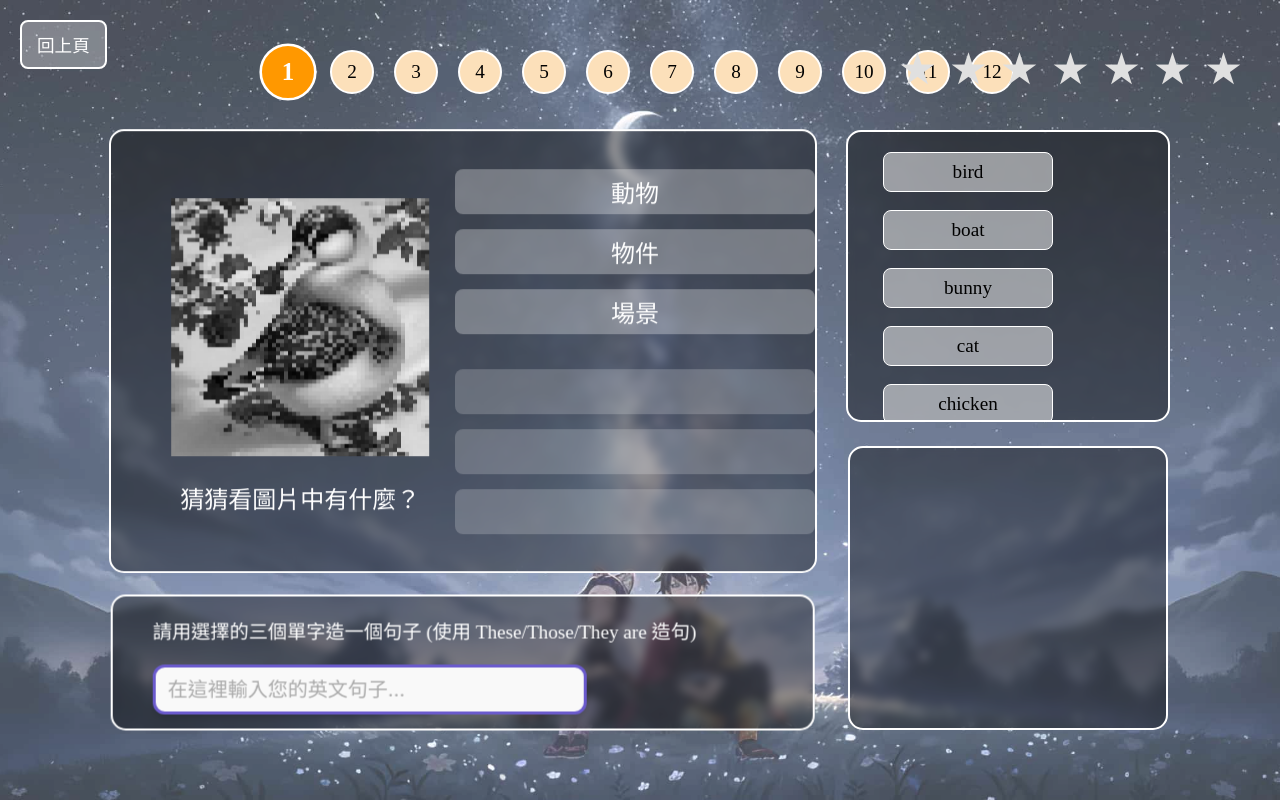
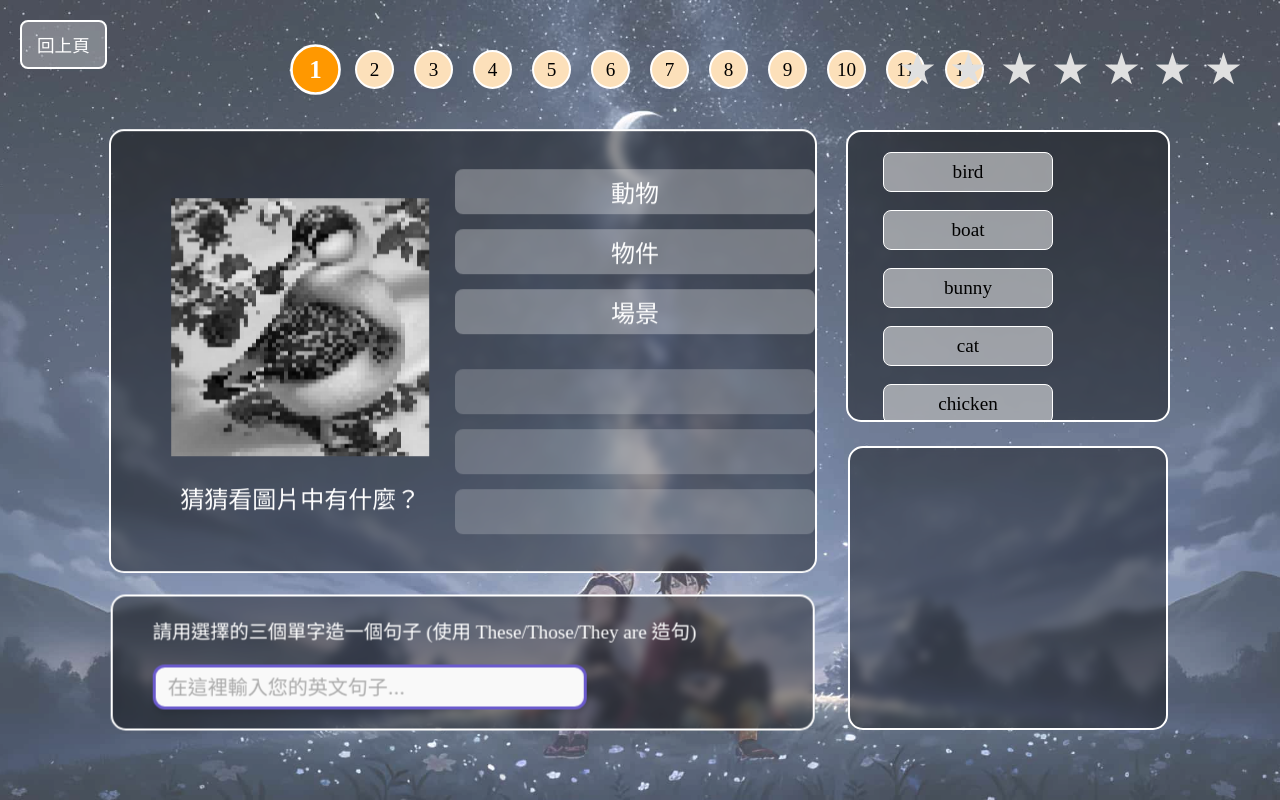
Before and after one commit to lyekai/word_game_v100, a Flask app: page /easy in a window 1280 px wide. Run offline with Flask 3, Linux system fonts and the light colour scheme.

Commit message:
Update easy_mode.css

```diff
--- a/static/css/easy_mode.css
+++ b/static/css/easy_mode.css
@@ -77,7 +77,7 @@ body, html {
 /* 針對造句區域的樣式調整 */
 .sentence-input {
     width: 70%; /* 依照使用者要求設定寬度 */
-    height: 50px; /* 固定高度，使其看起來像長方形 */
+    height: 45px; /* 固定高度，使其看起來像長方形 */
     padding: 0 12px; /* 左右內邊距，上下由 height 決定 */
     line-height: 48px; /* 確保文字垂直居中 */
     box-sizing: border-box; /* 確保 padding/border 不增加總尺寸 */
@@ -202,8 +202,8 @@ body, html {
 }
 
 .level-circle {
-    width: 40px;
-    height: 40px;
+    width: 35px;
+    height: 35px;
     border-radius: 50%;
     background: rgb(252, 224, 186);
     color: black;
```
